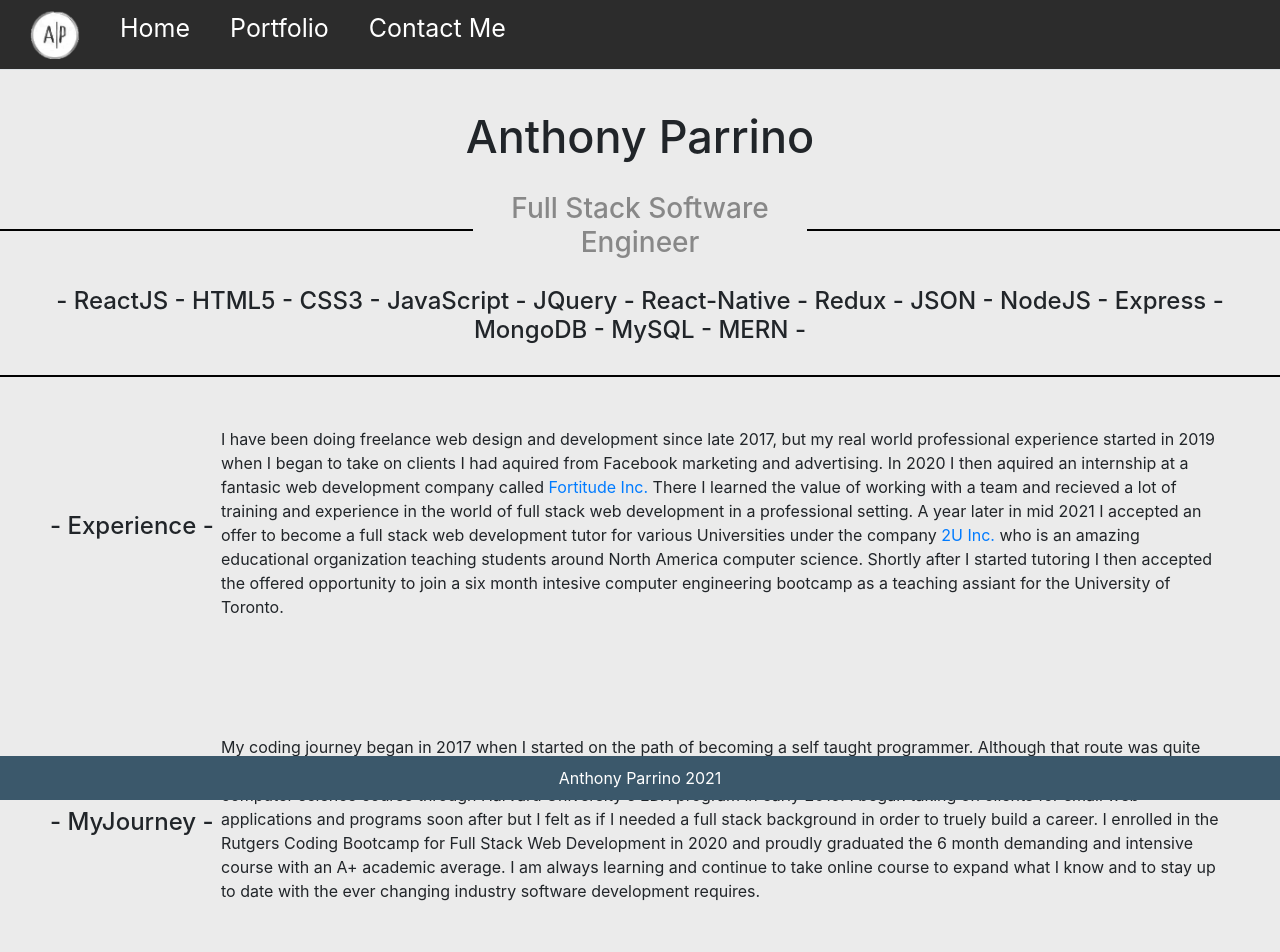
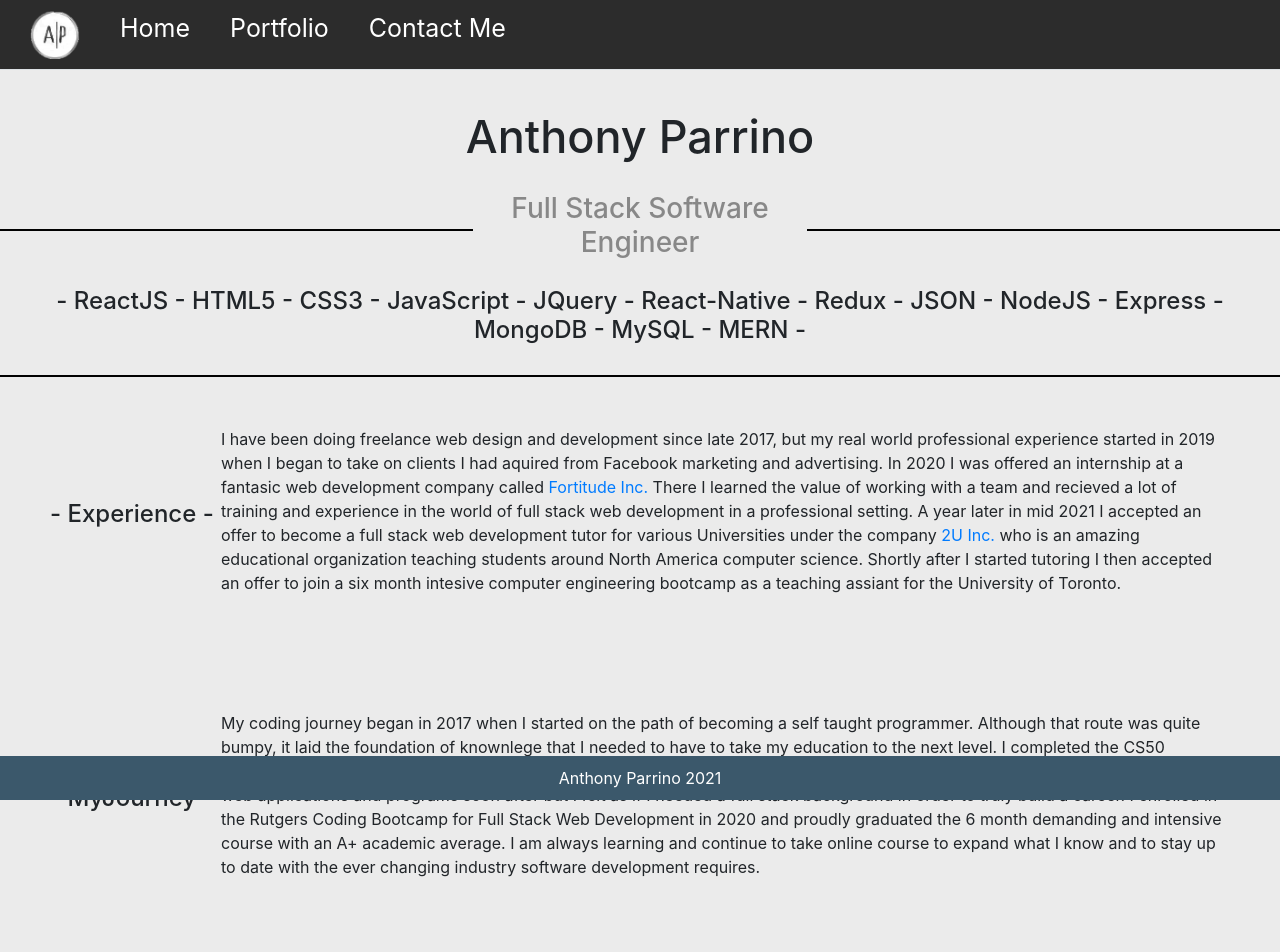
Before and after one commit to goobisanubis21/reactPortfolio, a React (Create React App) app: page /home in a window 1280 px wide. Shown: the top 952 px of the page. Built offline with nearby package versions, Linux system fonts and the light colour scheme; a web font is replaced by a local one.

Commit message:
PC push making edits

```diff
--- a/public/index.html
+++ b/public/index.html
@@ -4,6 +4,7 @@
 <head>
   <link rel="preconnect" href="https://fonts.gstatic.com">
   <link href="https://fonts.googleapis.com/css2?family=Yusei+Magic&display=swap" rel="stylesheet">
+  <link rel='icon' href='mylogo.png'>
   <meta charset="utf-8" />
   <meta name="viewport" content="width=device-width, initial-scale=1" />
   <meta name="theme-color" content="#000000" />
--- a/src/components/HomeCard/homeCard.css
+++ b/src/components/HomeCard/homeCard.css
@@ -40,9 +40,6 @@
 .title-container h3 {
     color: rgb(136, 136, 136);
     width: 380px;
-}
-
-.my-info-container {
 }
 
 .flex-style {
--- a/src/components/HomeCard/index.js
+++ b/src/components/HomeCard/index.js
@@ -21,18 +21,18 @@ function HomeCard() {
             <div className='my-info-container'>
                 <div className='experience-container flex-style'>
                     <h4 className="h4El">- Experience -</h4>
-                    <p>I have been doing freelance web design and development since late 2017, but my real world professional experience started in 2019 when I began to take on clients I had aquired from Facebook marketing and advertising. In 2020 I then aquired an internship at a fantasic web development company called <a href='https://www.fortitudedev.com/'>Fortitude Inc. </a> There I learned the value of working with a team and recieved a lot of training and experience in the world of full stack web development in a professional setting. A year later in mid 2021 I accepted an offer to become a full stack web development tutor for various Universities under the company <a href='https://2u.com/'> 2U Inc.</a> who is an amazing educational organization teaching students around North America computer science. Shortly after I started tutoring I then accepted the offered opportunity to join a six month intesive computer engineering bootcamp as a teaching assiant for the University of Toronto.</p>
+                    <p>I have been doing freelance web design and development since late 2017, but my real world professional experience started in 2019 when I began to take on clients I had aquired from Facebook marketing and advertising. In 2020 I was offered an internship at a fantasic web development company called <a href='https://www.fortitudedev.com/'>Fortitude Inc. </a> There I learned the value of working with a team and recieved a lot of training and experience in the world of full stack web development in a professional setting. A year later in mid 2021 I accepted an offer to become a full stack web development tutor for various Universities under the company <a href='https://2u.com/'> 2U Inc.</a> who is an amazing educational organization teaching students around North America computer science. Shortly after I started tutoring I then accepted an offer to join a six month intesive computer engineering bootcamp as a teaching assiant for the University of Toronto.</p>
                 </div>
 
                 <div className='journey-container flex-style'>
                     <h4 className="h4El">- MyJourney -</h4>
-                    <p>My coding journey began in 2017 when I started on the path of becoming a self taught programmer. Although that route was quite bumpy, it laid the foundation of knownlege that I needed to take my education to the next level. I completed the CS50 introduction to computer science course through Harvard University's EDX program in early 2019. I began taking on clients for small web applications and programs soon after but I felt as if I needed a full stack background in order to truely build a career. I enrolled in the Rutgers Coding Bootcamp for Full Stack Web Development in 2020 and proudly graduated the 6 month demanding and intensive course with an A+ academic average. I am always learning and continue to take online course to expand what I know and to stay up to date with the ever changing industry software development requires.
+                    <p>My coding journey began in 2017 when I started on the path of becoming a self taught programmer. Although that route was quite bumpy, it laid the foundation of knownlege that I needed to have to take my education to the next level. I completed the CS50 introduction to computer science course through Harvard University's EDX program in early 2019. I began taking on clients for small web applications and programs soon after but I felt as if I needed a full stack background in order to truly build a career. I enrolled in the Rutgers Coding Bootcamp for Full Stack Web Development in 2020 and proudly graduated the 6 month demanding and intensive course with an A+ academic average. I am always learning and continue to take online course to expand what I know and to stay up to date with the ever changing industry software development requires.
                     </p>
                 </div>
 
                 <div className="freelance-container flex-style">
                     <h4 className="h4El">- FreeLance -</h4>
-                    <p>Currently I am accepting freelance commissioned based work through my other website, <a href="https://www.webcanvasdevelopment.com/">WebCanvasDevelopment.com</a>. This means if you are looking for a website with no limitations to be live on the internet for your business, personal use or any reson at all, I can create it for you based on any specific guidlines or design layouts you may or may not request. For any questions or FREE estimates check out the <a href="/contact">contact page</a> and send me an email.</p>
+                    <p>Currently I am accepting freelance commissioned based work through my other website, <a href="https://www.webcanvasdevelopment.com/">WebCanvasDevelopment.com</a>. This means if you are looking for a website with no limitations to be live on the internet for your business, personal use or any reson at all, I can create it for you based on any specific guidlines or design layouts that is requested. For any questions or Free estimates check out the <a href="/contact">contact page</a> and send me an email.</p>
                 </div>
             </div>
             <div>
```
Also changed, not shown: public/mylogo.png (added), 1 other file (tests, documents, lock files or other folders).
